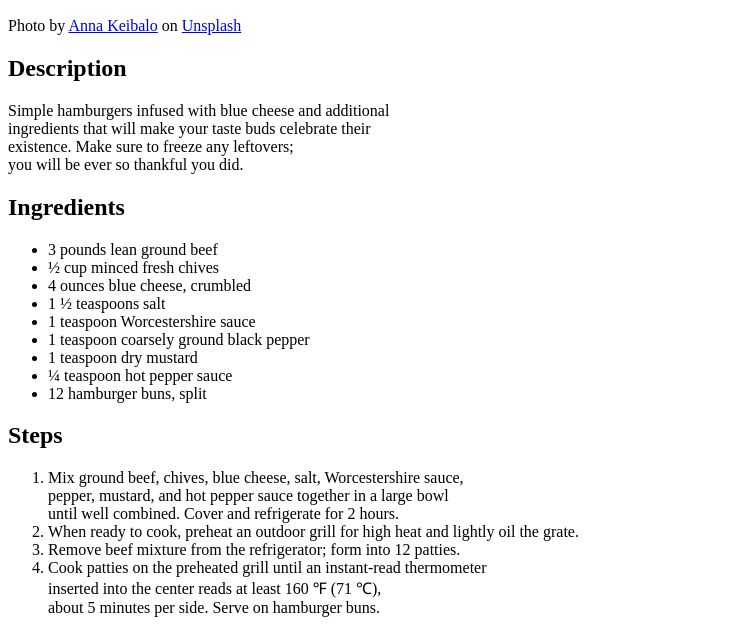
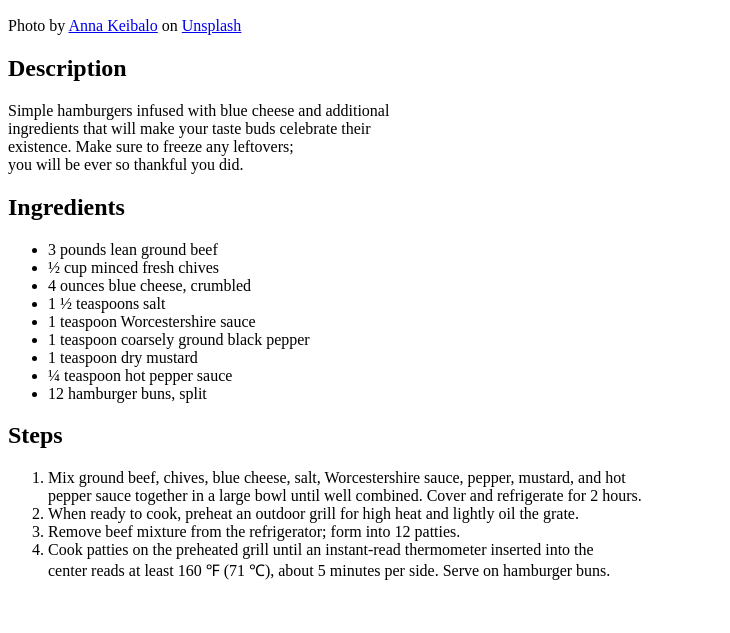
Before and after one commit to SVENTRIPIKAL/odin-recipes, a plain HTML site: page recipes/blue-cheese-burger.html in a window 1280 px wide. Shown: the part 609-1242 px from the top of the page, without its empty margins (0-730 px from the left). After the commit the page ends 1206 px from the top, so only its background shows below. Drawn offline with Linux system fonts and the light colour scheme.

Commit message:
Add breaks in steps for structure

```diff
--- a/recipes/blue-cheese-burger.html
+++ b/recipes/blue-cheese-burger.html
@@ -45,13 +45,13 @@
         <h2>Steps</h2>
         <!-- Ordered list of steps -->
         <ol>
-            <li>Mix ground beef, chives, blue cheese, salt, Worcestershire sauce, <br>
-                pepper, mustard, and hot pepper sauce together in a large bowl <br>
+            <li>Mix ground beef, chives, blue cheese, salt, Worcestershire sauce,
+                pepper, mustard, and hot <br>pepper sauce together in a large bowl
                 until well combined. Cover and refrigerate for 2 hours.</li>
             <li>When ready to cook, preheat an outdoor grill for high heat and lightly oil the grate.</li>
             <li>Remove beef mixture from the refrigerator; form into 12 patties.</li>
-            <li>Cook patties on the preheated grill until an instant-read thermometer <br>
-                inserted into the center reads at least 160 &#8457; (71 &#8451;), <br>
+            <li>Cook patties on the preheated grill until an instant-read thermometer
+                inserted into the <br>center reads at least 160 &#8457; (71 &#8451;),
                 about 5 minutes per side. Serve on hamburger buns.</li>
         </ol>
     </body>
```
